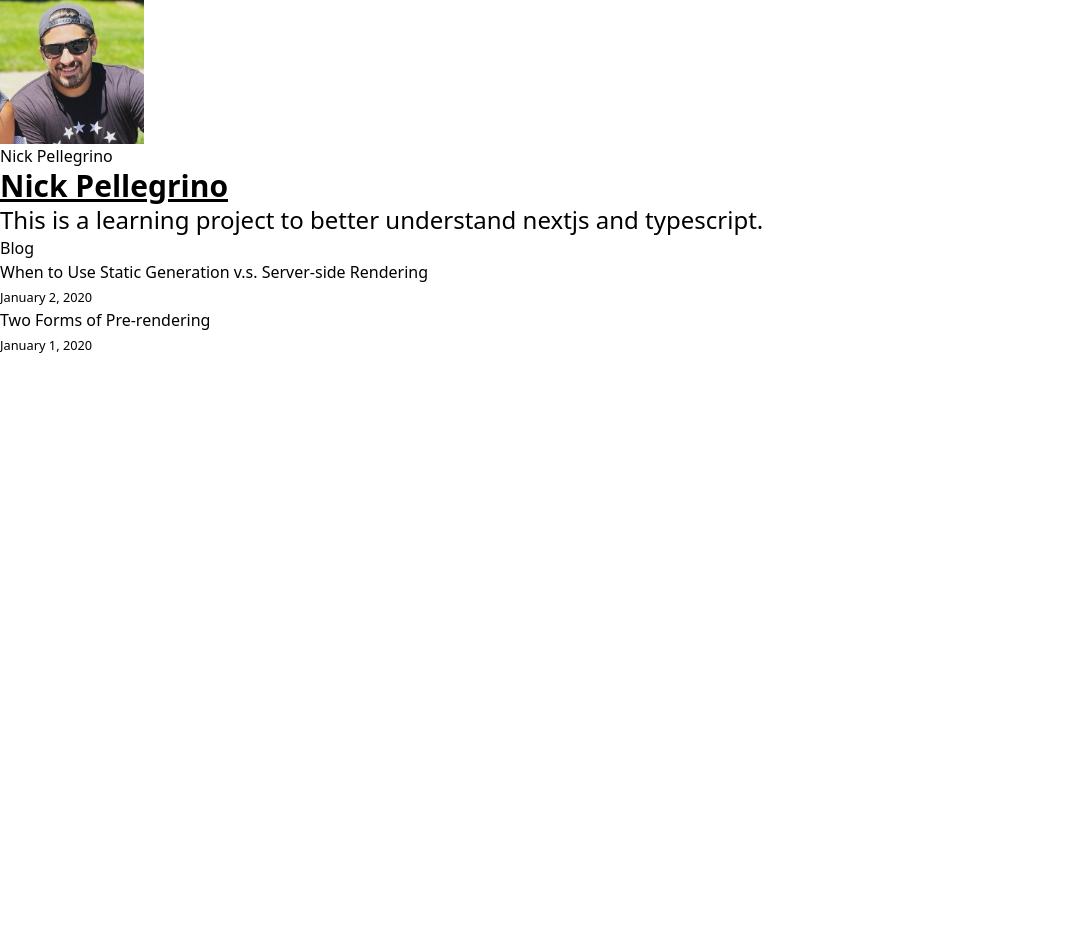
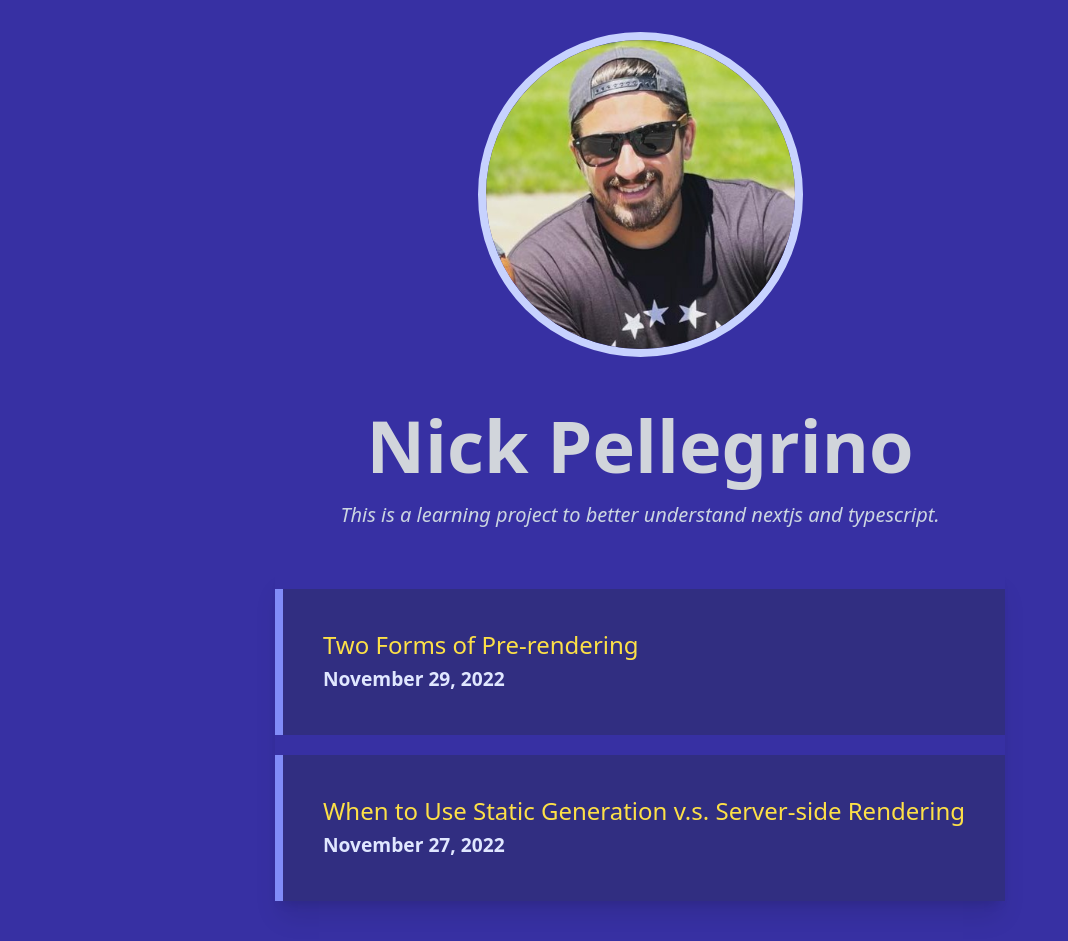
Before and after one commit to nickpellegrino/nextjs-blog, a Next.js app: page / in a window 1280 px wide. Shown: the whole page, without its empty margins (0-1068 px from the left). Before the commit the page ends 800 px from the top, so only its background shows below. Built offline with nearby package versions, Linux system fonts and the light colour scheme.

Commit message:
added tailwind styles to index

```diff
--- a/components/layout.module.css
+++ /dev/null
@@ -1,15 +0,0 @@
-.container {
-  max-width: 36rem;
-  padding: 0 1rem;
-  margin: 3rem auto 6rem;
-}
-
-.header {
-  display: flex;
-  flex-direction: column;
-  align-items: center;
-}
-
-.backToHome {
-  margin: 3rem 0 0;
-}
--- a/components/layout.tsx
+++ b/components/layout.tsx
@@ -13,7 +13,7 @@ export default function Layout({
   home?: boolean
 }) {
   return (
-    <div className="container mx-auto">
+    <div className="container max-w-full bg-indigo-800">
       <Head>
         <link rel="icon" href="/favicon.ico" />
         <meta
@@ -29,17 +29,17 @@ export default function Layout({
         <meta name="og:title" content={siteTitle} />
         <meta name="twitter:card" content="summary_large_image" />
       </Head>
-      <header className="container mx-auto">
+      <header className="text-white text-xl w-full grid container mx-auto center-content justify-center justify-items-center align-middle">
         {home ? (
           <>
             <Image
               priority
               src="/images/profile.jpg"
-              height={144}
-              width={144}
+              height={275}
+              width={325}
               alt={name}
+              className="rounded-full mx-auto border-8 my-8 border-indigo-200"
             />
-            <h1>{name}</h1>
           </>
         ) : (
           <>
--- a/pages/index.tsx
+++ b/pages/index.tsx
@@ -19,18 +19,17 @@ export default function Home({
       <Head>
         <title>{siteTitle}</title>
       </Head>
-      <section className="grid content-center">
-        <p className="text-3xl font-bold underline">Nick Pellegrino</p>
-        <p className="text-2xl">This is a learning project to better understand nextjs and typescript.</p>
+      <section className= "container max-w-full mx-auto content-center justify-center grid place-content-center text-center pb-10">
+        <p className="text-7xl text-gray-300 my-5 font-bold">Nick Pellegrino</p>
+        <p className="text-slate-300 text-xl italic">This is a learning project to better understand nextjs and typescript.</p>
       </section>
-      <section>
-        <h2>Blog</h2>
-        <ul>
+      <section className="grid container max-w-full mx-auto justify-center items-center content-center justify-items-center items-center">
+        <ul className="grid content-center items-center justify-center place-content-center mb-10 shadow-xl">
           {allPostsData.map(({ id, date, title }) => (
-            <li key={id}>
-              <Link href={`/posts/${id}`}>{title}</Link>
+            <li key={id} className="text-2xl text-white pb-10 bg-indigo-900 border-indigo-400 border-l-8 p-10 mt-5">
+              <Link href={`/posts/${id}`} className="text-yellow-300">{title}</Link>
               <br />
-              <small>
+              <small className="text-indigo-100 font-bold text-md">
                 <Date dateString={date} />
               </small>
             </li>
--- a/posts/pre-rendering.md
+++ b/posts/pre-rendering.md
@@ -1,6 +1,6 @@
 ---
 title: 'Two Forms of Pre-rendering'
-date: '2020-01-01'
+date: '2022-11-29'
 ---
 
 Next.js has two forms of pre-rendering: **Static Generation** and **Server-side Rendering**. The difference is in **when** it generates the HTML for a page.
--- a/posts/ssg-ssr.md
+++ b/posts/ssg-ssr.md
@@ -1,6 +1,6 @@
 ---
 title: 'When to Use Static Generation v.s. Server-side Rendering'
-date: '2020-01-02'
+date: '2022-11-27'
 ---
 
 We recommend using **Static Generation** (with and without data) whenever possible because your page can be built once and served by CDN, which makes it much faster than having a server render the page on every request.
```
Also changed, not shown: styles/utils.module.css (deleted, +0 -52 lines).
